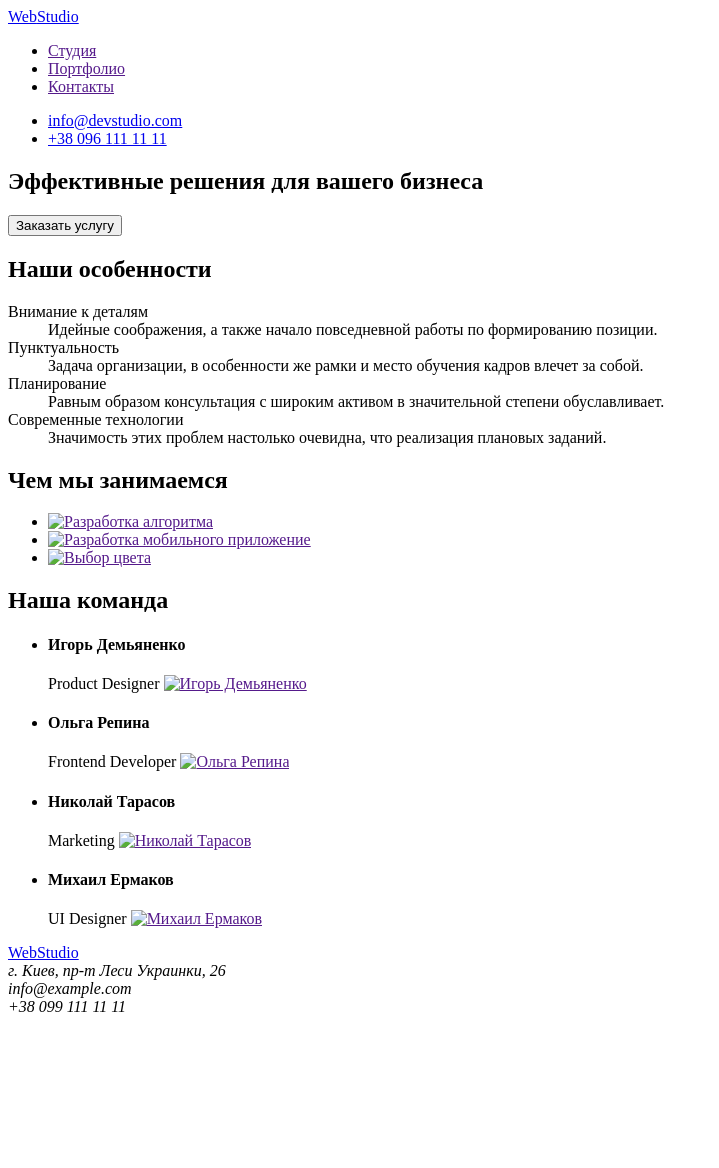
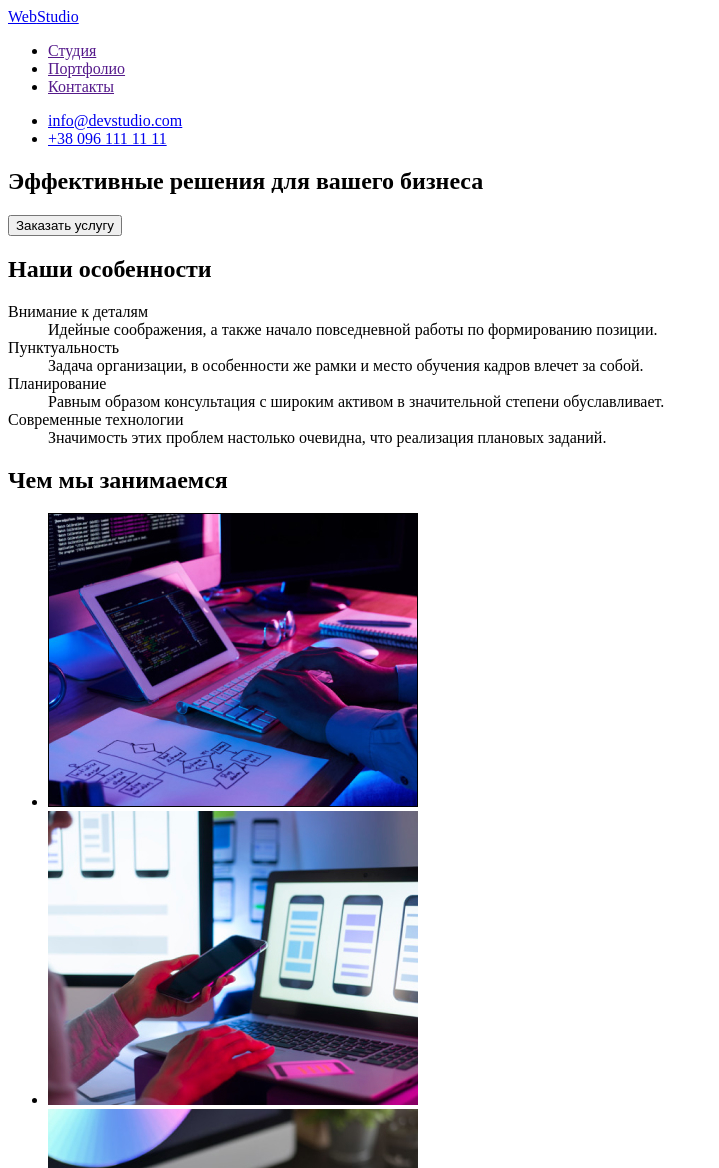
Before and after one commit to Klaus-Dnlk/goit-markup-hw-01, a plain HTML site: page index.html in a window 1280 px wide. Shown: the top 1168 px of the page, without its empty margins (0-719 px from the left). Before the commit the page ends 1024 px from the top, so only its background shows below. Drawn offline with Linux system fonts and the light colour scheme; the site is published under a folder, as on GitHub Pages, so addresses that start at the root find nothing.

Commit message:
Edited img src

```diff
--- a/index.html
+++ b/index.html
@@ -54,10 +54,10 @@
       <section>
          <h2>Чем мы занимаемся</h2>
             <ul>
-               <li><a href=""><img src="/images/what_we_do_01.jpg" alt="Разработка алгоритма" width="370"></a></li>
-               <li><a href=""><img src="/images/what_we_do_02.jpg" alt="Разработка мобильного приложение" width="370"></a>
+               <li><a href=""><img src="./images/what_we_do_01.jpg" alt="Разработка алгоритма" width="370"></a></li>
+               <li><a href=""><img src="./images/what_we_do_02.jpg" alt="Разработка мобильного приложение" width="370"></a>
                </li>
-               <li><a href=""><img src="/images/what_we_do_03.jpg" alt="Выбор цвета" width="370"></a></li>
+               <li><a href=""><img src="./images/what_we_do_03.jpg" alt="Выбор цвета" width="370"></a></li>
             </ul>
       </section>
 
@@ -68,22 +68,22 @@
                <li>
                   <h4>Игорь Демьяненко</h4>
                   <span>Product Designer</span>
-                  <a href=""><img src="/images/team_01.jpg" alt="Игорь Демьяненко" width="270"></a>
+                  <a href=""><img src="./images/team_01.jpg" alt="Игорь Демьяненко" width="270"></a>
                </li>
                <li>
                   <h4>Ольга Репина</h4>
                   <span>Frontend Developer</span>
-                  <a href=""><img src="/images/team_02.jpg" alt="Ольга Репина" width="270"></a>
+                  <a href=""><img src="./images/team_02.jpg" alt="Ольга Репина" width="270"></a>
                </li>
                <li>
                   <h4>Николай Тарасов</h4>
                   <span>Marketing</span>
-                  <a href=""><img src="/images/team_03.jpg" alt="Николай Тарасов" width="270"></a>
+                  <a href=""><img src="./images/team_03.jpg" alt="Николай Тарасов" width="270"></a>
                </li>
                <li>
                   <h4>Михаил Ермаков</h4>
                   <span>UI Designer</span>
-                  <a href=""><img src="/images/team_04.jpg" alt="Михаил Ермаков" width="270"></a>
+                  <a href=""><img src="./images/team_04.jpg" alt="Михаил Ермаков" width="270"></a>
                </li>
             </ul>
       </section>
```
